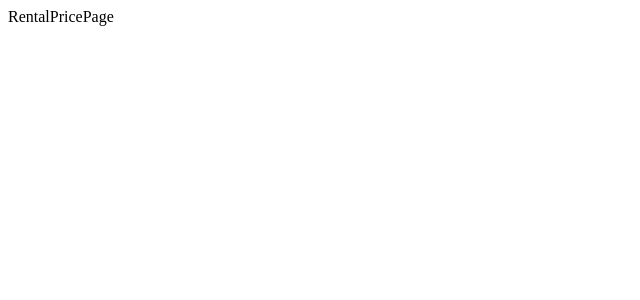
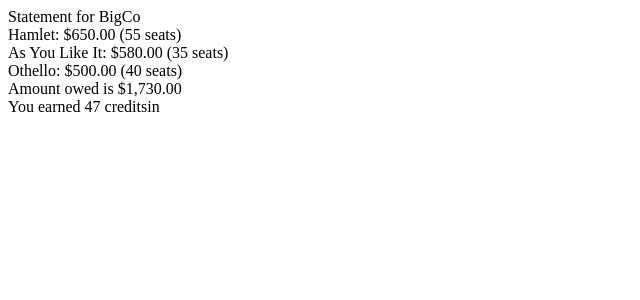
Before and after one commit to b-yuko/refactoring-2nd-edition, a React (Vite) app in the folder code/: page / in a window 1280 px wide. Shown: the top 300 px of the page, without its empty margins (0-640 px from the left). Built offline with nearby package versions, Linux system fonts and the light colour scheme.

Commit message:
feat: ビデオレンタル店の料金を計算する初期のコードとテストを入れた

```diff
--- a/code/src/App.tsx
+++ b/code/src/App.tsx
@@ -1,10 +1,24 @@
 import { Routes, Route } from "react-router";
 import { RentalPricePage } from "./component/RentalPricePage.tsx";
+import { VideoRentalCalculatorImpl } from "./service/VideoRentalCalculator.ts";
+import { plays } from "./repository/plays.ts";
+import { invoices } from "./repository/invoices.ts";
 
 export function App() {
+  const videoRentalCalculator = new VideoRentalCalculatorImpl();
+
   return (
     <Routes>
-      <Route path="/" element={<RentalPricePage />} />
+      <Route
+        path="/"
+        element={
+          <RentalPricePage
+            videoRentalCalculator={videoRentalCalculator}
+            invoicesData={invoices}
+            playsData={plays}
+          />
+        }
+      />
     </Routes>
   );
 }
--- a/code/src/component/RentalPricePage.tsx
+++ b/code/src/component/RentalPricePage.tsx
@@ -1,3 +1,25 @@
-export function RentalPricePage() {
-  return <div>RentalPricePage</div>;
+import type { VideoRentalCalculator } from "../service/VideoRentalCalculator.ts";
+import type { Plays } from "../repository/plays.ts";
+import type { Invoice } from "../repository/invoices.ts";
+
+type RentalPricePageProps = {
+  videoRentalCalculator: VideoRentalCalculator;
+  invoicesData: Invoice[];
+  playsData: Plays;
+};
+
+export function RentalPricePage({
+  videoRentalCalculator,
+  invoicesData,
+  playsData,
+}: RentalPricePageProps) {
+  const result = videoRentalCalculator.statement(invoicesData, playsData);
+  const formattedResult = result.split("\n").map((line, index) => (
+    <span key={index}>
+      {line}
+      <br />
+    </span>
+  ));
+
+  return <div>{formattedResult}</div>;
 }
--- /dev/null
+++ b/code/src/repository/invoices.ts
@@ -0,0 +1,29 @@
+export type Performance = {
+  playID: string;
+  audience: number;
+};
+
+export type Invoice = {
+  customer: string;
+  performances: Performance[];
+};
+
+export const invoices: Invoice[] = [
+  {
+    customer: "BigCo",
+    performances: [
+      {
+        playID: "hamlet",
+        audience: 55,
+      },
+      {
+        playID: "asLike",
+        audience: 35,
+      },
+      {
+        playID: "othello",
+        audience: 40,
+      },
+    ],
+  },
+];
--- /dev/null
+++ b/code/src/repository/plays.ts
@@ -0,0 +1,23 @@
+export type Play = {
+  name: string;
+  type: "tragedy" | "comedy";
+};
+
+export type Plays = {
+  [key: string]: Play;
+};
+
+export const plays: Plays = {
+  hamlet: {
+    name: "Hamlet",
+    type: "tragedy",
+  },
+  asLike: {
+    name: "As You Like It",
+    type: "comedy",
+  },
+  othello: {
+    name: "Othello",
+    type: "tragedy",
+  },
+};
--- /dev/null
+++ b/code/src/service/VideoRentalCalculator.ts
@@ -0,0 +1,59 @@
+import type { Invoice } from "../repository/invoices.ts";
+import type { Plays } from "../repository/plays.ts";
+
+export interface VideoRentalCalculator {
+  statement(invoices: Invoice[], plays: Plays): string;
+}
+
+export class VideoRentalCalculatorImpl implements VideoRentalCalculator {
+  statement(invoices: Invoice[], plays: Plays): string {
+    let totalAmount = 0;
+    let volumeCredits = 0;
+    let result = `Statement for ${invoices[0].customer} \n`;
+
+    const format = new Intl.NumberFormat("en-US", {
+      style: "currency",
+      currency: "USD",
+      minimumFractionDigits: 2,
+    }).format;
+
+    for (const perf of invoices[0].performances) {
+      const play = plays[perf.playID];
+      let thisAmount = 0;
+
+      switch (play.type) {
+        case "tragedy":
+          thisAmount = 40000;
+          if (perf.audience > 30) {
+            thisAmount += 1000 * (perf.audience - 30);
+          }
+          break;
+        case "comedy":
+          thisAmount = 30000;
+          if (perf.audience > 20) {
+            thisAmount += 10000 + 500 * (perf.audience - 20);
+          }
+          thisAmount += 300 * perf.audience;
+          break;
+        default:
+          throw new Error("unknown type: $(play.type}");
+      }
+
+      // ボリューム特典のポイントを加算
+      volumeCredits += Math.max(perf.audience - 30, 0);
+
+      // 喜劇のときは10人につき、さらにポイントを加算
+      if ("comedy" === play.type)
+        volumeCredits += Math.floor(perf.audience / 5);
+
+      // 注文の内訳を出力
+      result += `${play.name}: ${format(thisAmount / 100)} (${perf.audience} seats) \n`;
+      totalAmount += thisAmount;
+    }
+
+    result += `Amount owed is ${format(totalAmount / 100)} \n`;
+    result += `You earned ${volumeCredits} creditsin \n`;
+
+    return result;
+  }
+}
```
Also changed, not shown: 1 other file (tests, documents, lock files or other folders).
